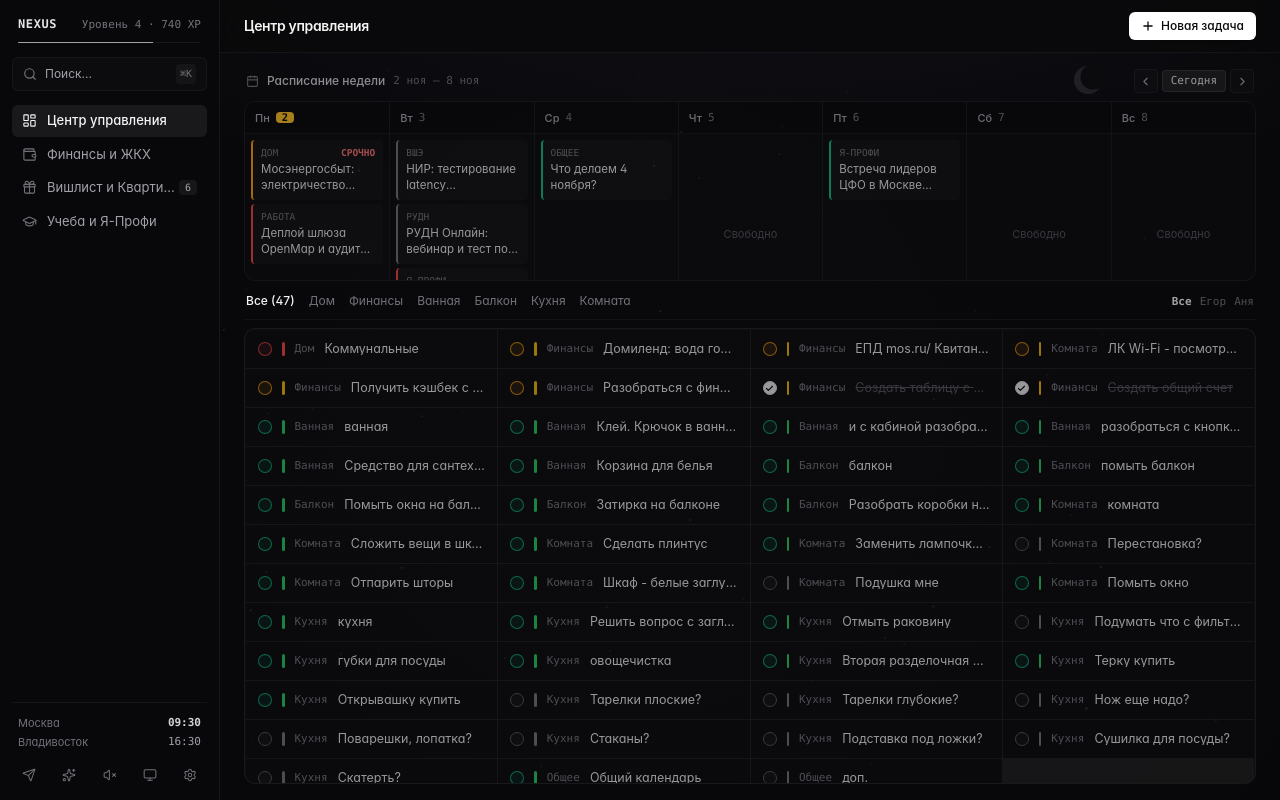
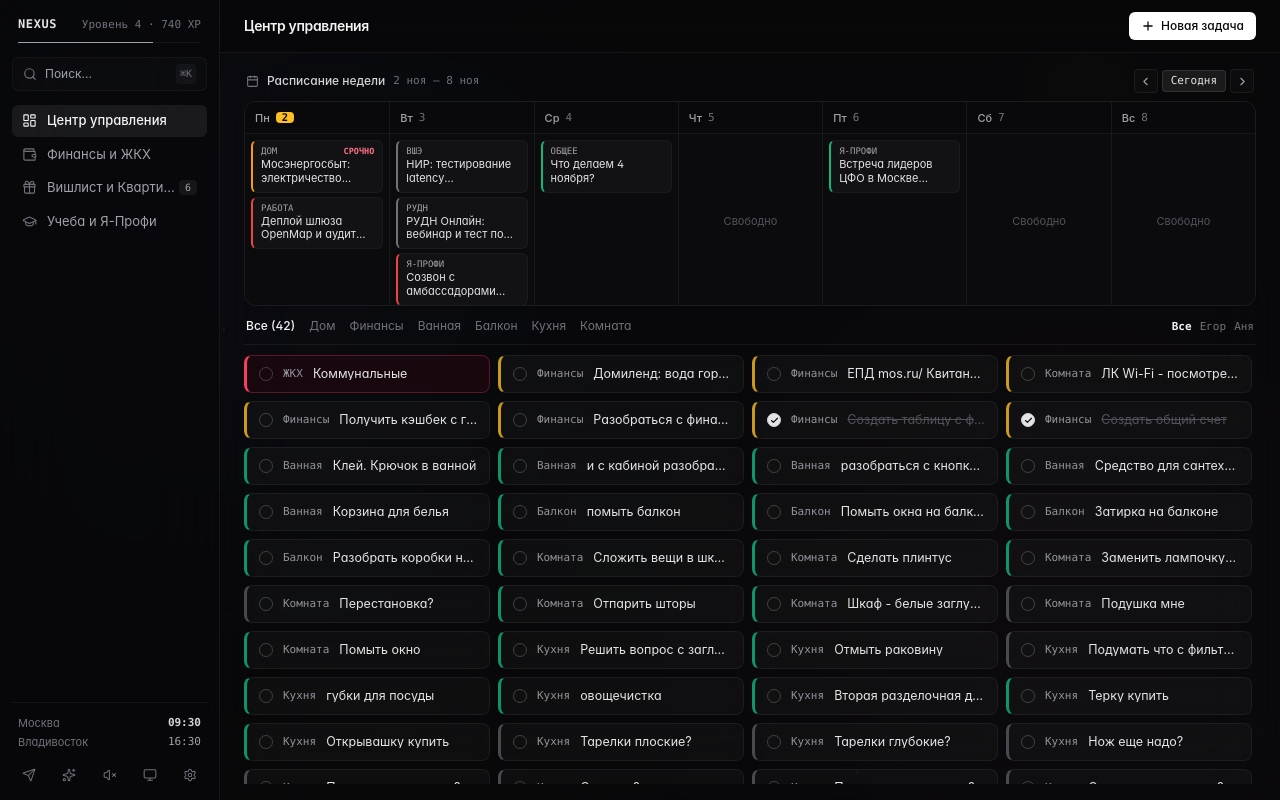
Before and after one commit to ryzenovod/nexus, a React (Vite) app: page / in a window 1280 px wide. Built offline with nearby package versions, Linux system fonts and the light colour scheme.

Commit message:
feat(ui): floating glass capsules with left bracket, eliminate hub tautologies, fix week column height, and multi-layered ambient glass glow

```diff
--- a/src/App.tsx
+++ b/src/App.tsx
@@ -177,18 +177,48 @@ export const App: React.FC = () => {
 
   return (
     <div
-      className={`h-screen overflow-hidden flex text-zinc-100 ${
+      className={`h-screen overflow-hidden flex text-zinc-100 relative ${
         atmosphereMode === 'transparent' || isWidgetMode
           ? 'bg-transparent'
           : 'bg-[#09090b]'
       }`}
     >
+      {/* Multi-layered Ambient Glass Glow (macOS / Raycast style: deep indigo top-left, warm amber/purple bottom-right) */}
+      {!isWidgetMode && atmosphereMode !== 'transparent' && (
+        <div className="fixed inset-0 pointer-events-none z-0 overflow-hidden">
+          {/* Deep Indigo glow (top-left) */}
+          <div
+            className="absolute -top-[15%] -left-[10%] w-[55vw] h-[55vw] rounded-full blur-[140px] opacity-75"
+            style={{
+              background:
+                'radial-gradient(circle, rgba(79, 70, 229, 0.14) 0%, rgba(59, 130, 246, 0.05) 50%, transparent 70%)',
+            }}
+          />
+          {/* Warm twilight amber / purple glow (bottom-right) */}
+          <div
+            className="absolute -bottom-[15%] -right-[10%] w-[50vw] h-[50vw] rounded-full blur-[150px] opacity-70"
+            style={{
+              background:
+                'radial-gradient(circle, rgba(217, 119, 6, 0.08) 0%, rgba(168, 85, 247, 0.07) 45%, transparent 70%)',
+            }}
+          />
+          {/* Central subtle twilight depth */}
+          <div
+            className="absolute top-[35%] left-[30%] w-[40vw] h-[40vw] rounded-full blur-[160px] opacity-50"
+            style={{
+              background:
+                'radial-gradient(circle, rgba(129, 140, 248, 0.05) 0%, transparent 70%)',
+            }}
+          />
+        </div>
+      )}
+
       {/* Procedural Animated Canvas: Starry Twilight with subtle depth */}
       <StarryTwilightCanvas mode={atmosphereMode} />
 
       {/* RULE 1: DESKTOP APP SHELL - LEFT SIDEBAR */}
       {!isWidgetMode && (
-        <div className="hidden md:flex">
+        <div className="hidden md:flex relative z-10">
           <Sidebar
             activeTab={activeTab}
             onTabChange={setActiveTab}
@@ -204,10 +234,10 @@ export const App: React.FC = () => {
       )}
 
       {/* RULE 1 & 4: RIGHT MAIN CANVAS (NO GLOBAL SCROLL, PERFECT 100VH VIEWPORT) */}
-      <div className="flex-1 h-screen overflow-hidden flex flex-col min-w-0 bg-[radial-gradient(ellipse_80%_50%_at_50%_-20%,rgba(120,119,198,0.12),transparent)]">
+      <div className="flex-1 h-screen overflow-hidden flex flex-col min-w-0 bg-[#09090b]/35 backdrop-blur-2xl relative z-10">
         {/* Top Slim Header Bar */}
         {!isWidgetMode && (
-          <header className="px-6 py-3 flex items-center justify-between border-b border-white/[0.05] bg-[#09090b]/80 backdrop-blur-xl shrink-0">
+          <header className="px-6 py-3 flex items-center justify-between border-b border-white/[0.06] bg-[#09090b]/70 backdrop-blur-2xl shrink-0">
             <h1 className="text-sm font-semibold tracking-tight text-zinc-100">
               {tabTitles[activeTab]}
             </h1>
--- a/src/components/command-center/InboxGrid.tsx
+++ b/src/components/command-center/InboxGrid.tsx
@@ -31,6 +31,11 @@ interface InboxGridProps {
 
 type QuickFilter = 'all' | 'home' | 'finances' | 'bathroom' | 'balcony' | 'kitchen' | 'room';
 
+const isHubZoneHeader = (task: NexusTask): boolean => {
+  const title = (task.title || '').toLowerCase().trim();
+  return ['ванная', 'балкон', 'комната', 'кухня', 'доп.', 'дополнительно', 'прихожая'].includes(title);
+};
+
 export const InboxGrid: React.FC<InboxGridProps> = ({
   tasks,
   selectedAssignee,
@@ -46,12 +51,15 @@ export const InboxGrid: React.FC<InboxGridProps> = ({
 
   const [activeFilter, setActiveFilter] = useState<QuickFilter>('all');
 
-  // Filter tasks belonging to inbox
+  // Filter tasks belonging to inbox (excluding redundant empty zone-header tasks)
   const inboxTasks = useMemo(() => {
     return tasks.filter((task) => {
       if (task.date !== 'inbox') return false;
 
-      // Assignee
+      // Exclude empty technical zone headers ("ванная", "балкон", "комната", "кухня")
+      if (isHubZoneHeader(task)) return false;
+
+      // Assignee filter
       if (selectedAssignee !== 'all' && task.assignee !== selectedAssignee) {
         return false;
       }
@@ -59,11 +67,11 @@ export const InboxGrid: React.FC<InboxGridProps> = ({
       // Quick tabs
       if (activeFilter === 'home') {
         const cat = (task.category || '').toLowerCase();
-        return cat.includes('дом') || cat.includes('покупк') || task.room;
+        return cat.includes('дом') || cat.includes('покупк') || (task.room && task.room !== 'Все');
       }
       if (activeFilter === 'finances') {
         const cat = (task.category || '').toLowerCase();
-        return cat.includes('финанс') || cat.includes('жкх') || task.bracketColor === 'finance';
+        return cat.includes('финанс') || cat.includes('жкх') || task.bracketColor === 'finance' || task.title.toLowerCase().includes('коммунальн');
       }
       if (activeFilter === 'bathroom') return task.room === 'Ванная';
       if (activeFilter === 'balcony') return task.room === 'Балкон';
@@ -74,7 +82,9 @@ export const InboxGrid: React.FC<InboxGridProps> = ({
     });
   }, [tasks, selectedAssignee, activeFilter]);
 
-  const totalInboxCount = tasks.filter((t) => t.date === 'inbox').length;
+  const totalInboxCount = useMemo(() => {
+    return tasks.filter((t) => t.date === 'inbox' && !isHubZoneHeader(t)).length;
+  }, [tasks]);
 
   const filterTabs: { id: QuickFilter; label: string }[] = [
     { id: 'all', label: `Все (${totalInboxCount})` },
@@ -89,9 +99,9 @@ export const InboxGrid: React.FC<InboxGridProps> = ({
   return (
     <div
       ref={setNodeRef}
-      className="flex-1 flex flex-col min-h-0 space-y-2 select-none"
+      className="flex-1 flex flex-col min-h-0 space-y-2.5 select-none"
     >
-      {/* RULE 2: SINGLE CLEAN HEADER ROW WITH MINIMALIST TEXT TABS */}
+      {/* SINGLE CLEAN HEADER ROW WITH MINIMALIST TEXT TABS */}
       <div className="flex items-center justify-between text-xs px-0.5 border-b border-white/[0.06] pb-2 shrink-0">
         {/* Left minimal text tabs */}
         <div className="flex items-center gap-3.5 overflow-x-auto no-scrollbar">
@@ -136,13 +146,13 @@ export const InboxGrid: React.FC<InboxGridProps> = ({
         </div>
       </div>
 
-      {/* RULE 2: HAIRLINE 4-COLUMN BENTO MATRIX (h-[38px] ROW, GAP 1px, MONOLITHIC COCKPIT) */}
+      {/* FLOATING 4-COLUMN BENTO GRID OF COMPACT GLASS CAPSULES (gap-2, h-[38px]) */}
       <div
-        className={`flex-1 overflow-y-auto min-h-0 rounded-xl border border-white/[0.07] bg-white/[0.04] p-[1px] transition-colors ${
-          isOver ? 'ring-1 ring-white/30' : ''
+        className={`flex-1 overflow-y-auto min-h-0 pr-1 transition-colors ${
+          isOver ? 'ring-1 ring-white/30 rounded-xl' : ''
         }`}
       >
-        <div className="grid grid-cols-1 sm:grid-cols-2 lg:grid-cols-4 gap-[1px] bg-white/[0.05]">
+        <div className="grid grid-cols-1 sm:grid-cols-2 lg:grid-cols-4 gap-2">
           {inboxTasks.map((task) => (
             <SortableGlassCard
               key={task.id}
@@ -155,7 +165,7 @@ export const InboxGrid: React.FC<InboxGridProps> = ({
           ))}
 
           {inboxTasks.length === 0 && (
-            <div className="col-span-full py-12 text-center text-xs text-zinc-600 bg-[#0b0b0e]">
+            <div className="col-span-full py-12 text-center text-xs text-zinc-500 bg-white/[0.02] border border-white/[0.06] rounded-lg">
               Нет задач в выбранной категории
             </div>
           )}
--- a/src/components/command-center/WeekPlanner.tsx
+++ b/src/components/command-center/WeekPlanner.tsx
@@ -87,7 +87,7 @@ const DayColumn: React.FC<DayColumnProps> = ({
       </div>
 
       {/* Task List inside day */}
-      <div className="flex-1 p-1.5 space-y-1 overflow-y-auto no-scrollbar">
+      <div className="flex-1 p-1.5 space-y-1 overflow-y-auto max-h-[175px] [scrollbar-width:none] [&::-webkit-scrollbar]:hidden">
         {tasks.map((task) => {
           const borderColor = getBorderColor(task.bracketColor);
           const tag = cleanCategory(task.category || 'Задача');
@@ -96,17 +96,17 @@ const DayColumn: React.FC<DayColumnProps> = ({
             <div
               key={task.id}
               onClick={() => onTaskClick(task)}
-              className={`p-1.5 px-2 rounded bg-white/[0.025] hover:bg-white/[0.06] border-l-2 ${borderColor} transition-colors cursor-pointer select-none text-left ${
+              className={`py-1.5 px-2 rounded-md bg-white/[0.03] hover:bg-white/[0.06] border-l-[2.5px] ${borderColor} border border-white/[0.04] transition-all cursor-pointer select-none text-left ${
                 task.completed ? 'opacity-40 grayscale line-through' : ''
               }`}
             >
-              <div className="flex items-center justify-between gap-1 text-[9.5px] font-mono uppercase text-zinc-500 mb-0.5 truncate">
+              <div className="flex items-center justify-between gap-1 text-[9px] font-mono uppercase text-zinc-400 mb-0.5 truncate leading-none">
                 <span className="truncate">{tag}</span>
                 {task.isOverdue && !task.completed && (
-                  <span className="text-red-400 font-semibold">Срочно</span>
+                  <span className="text-rose-400 font-semibold text-[8.5px]">Срочно</span>
                 )}
               </div>
-              <div className="text-[11.5px] font-normal text-zinc-200 leading-snug line-clamp-2 break-words">
+              <div className="text-[11px] font-normal text-zinc-200 leading-tight line-clamp-2 break-words">
                 {task.title}
               </div>
             </div>
@@ -221,7 +221,7 @@ export const WeekPlanner: React.FC<WeekPlannerProps> = ({
       </div>
 
       {/* RULE 3: SEAMLESS MONOLITHIC 7-DAY MATRIX (Amie / Notion Calendar style) */}
-      <div className="grid grid-cols-7 divide-x divide-white/[0.06] border border-white/[0.07] rounded-xl bg-[#0b0b0e] overflow-hidden h-[180px] shadow-sm">
+      <div className="grid grid-cols-7 divide-x divide-white/[0.06] border border-white/[0.07] rounded-xl bg-[#0b0b0e] overflow-hidden min-h-[195px] max-h-[220px] h-[205px] shadow-sm">
         {days.map((day) => (
           <DayColumn
             key={day.dateString}
--- a/src/components/navigation/Sidebar.tsx
+++ b/src/components/navigation/Sidebar.tsx
@@ -68,7 +68,7 @@ export const Sidebar: React.FC<SidebarProps> = ({
   const levelProgress = Math.min(100, (gamification.xp / (gamification.nextLevelXp || 1000)) * 100);
 
   return (
-    <aside className="w-[220px] shrink-0 border-r border-white/[0.06] bg-[#08080a] flex flex-col justify-between p-3 select-none z-20">
+    <aside className="w-[220px] shrink-0 border-r border-white/[0.06] bg-[#08080a]/80 backdrop-blur-2xl flex flex-col justify-between p-3 select-none z-20">
       {/* TOP SECTION: Brand & Navigation */}
       <div className="space-y-3.5">
         {/* Brand Block without loud colors */}
--- a/src/components/visual/GlassCard.tsx
+++ b/src/components/visual/GlassCard.tsx
@@ -1,7 +1,7 @@
 import React from 'react';
 import { motion } from 'framer-motion';
 import { Check } from 'lucide-react';
-import { NexusTask, BracketColor } from '../../types/nexus';
+import { NexusTask } from '../../types/nexus';
 
 interface GlassCardProps {
   task: NexusTask;
@@ -14,42 +14,51 @@ interface GlassCardProps {
 }
 
 const getCleanTag = (task: NexusTask): string => {
+  const titleLower = (task.title || '').toLowerCase();
+  if (
+    titleLower.includes('коммунальн') ||
+    task.tags?.includes('жкх') ||
+    task.id === 'task-hub-communal'
+  ) {
+    return 'ЖКХ';
+  }
   if (task.room && task.room !== 'Все') {
     return task.room;
   }
   const raw = task.category || 'Дом';
-  return raw.replace(/[📦🎓🏆💼🚀💰🛒📋💕✨!]/g, '').trim().split(' ')[0] || 'Дом';
+  const clean = raw.replace(/[📦🎓🏆💼🚀💰🛒📋💕✨!]/g, '').trim().split(' ')[0] || 'Дом';
+  if (clean === 'Для') return 'Дом';
+  return clean;
 };
 
-const getBracketHex = (color: BracketColor): string => {
-  switch (color) {
+const getCardBracketClass = (task: NexusTask): string => {
+  const titleLower = (task.title || '').toLowerCase();
+  const isCommunal =
+    titleLower.includes('коммунальн') ||
+    task.tags?.includes('жкх') ||
+    task.id === 'task-hub-communal';
+
+  if (isCommunal) {
+    return 'border-l-rose-500 bg-rose-950/25 hover:bg-rose-950/35 border-rose-500/30';
+  }
+
+  const isNeutralWish = task.bracketColor === 'neutral' || task.title.includes('?');
+  if (isNeutralWish) {
+    return 'border-l-zinc-500/60 bg-white/[0.03] hover:bg-white/[0.06] border-white/[0.06]';
+  }
+
+  switch (task.bracketColor) {
     case 'critical':
-      return '#ef4444'; // Red
+      return 'border-l-rose-500 bg-rose-950/20 hover:bg-rose-950/30 border-rose-500/25';
     case 'active':
-      return '#22c55e'; // Emerald
+      return 'border-l-emerald-500/80 bg-white/[0.03] hover:bg-white/[0.06] border-white/[0.06]';
     case 'finance':
-      return '#eab308'; // Amber
+      return 'border-l-amber-400/80 bg-white/[0.03] hover:bg-white/[0.06] border-white/[0.06]';
     case 'cyber':
+      return 'border-l-sky-500/80 bg-white/[0.03] hover:bg-white/[0.06] border-white/[0.06]';
     case 'neutral':
     default:
-      return '#71717a'; // Zinc
-  }
-};
-
-const getStatusCircleClass = (color: BracketColor, completed: boolean): string => {
-  if (completed) {
-    return 'border-zinc-300 bg-zinc-200 text-zinc-950';
-  }
-  switch (color) {
-    case 'critical':
-      return 'border-red-500/80 hover:border-red-400 bg-red-500/10';
-    case 'active':
-      return 'border-emerald-500/80 hover:border-emerald-400 bg-emerald-500/10';
-    case 'finance':
-      return 'border-amber-500/80 hover:border-amber-400 bg-amber-500/10';
-    case 'neutral':
-    default:
-      return 'border-zinc-600 hover:border-zinc-400 bg-zinc-900/60';
+      return 'border-l-zinc-500/60 bg-white/[0.03] hover:bg-white/[0.06] border-white/[0.06]';
   }
 };
 
@@ -59,9 +68,8 @@ export const GlassCard: React.FC<GlassCardProps> = ({
   onClick,
   isDragging = false,
 }) => {
-  const bracketHex = getBracketHex(task.bracketColor);
-  const statusCircleClass = getStatusCircleClass(task.bracketColor, task.completed);
   const tag = getCleanTag(task);
+  const cardBracketClass = getCardBracketClass(task);
 
   return (
     <motion.div
@@ -71,31 +79,29 @@ export const GlassCard: React.FC<GlassCardProps> = ({
       exit={{ opacity: 0 }}
       transition={{ duration: 0.15 }}
       onClick={() => onClick && onClick(task)}
-      className={`h-[38px] px-3 py-1.5 flex items-center gap-2.5 bg-[#0b0b0e] hover:bg-[#121217] transition-colors select-none cursor-pointer group min-w-0 ${
+      className={`h-[38px] px-3 flex items-center gap-2.5 rounded-lg border-l-[3px] border backdrop-blur-md transition-all select-none cursor-pointer group min-w-0 ${cardBracketClass} ${
         task.completed ? 'opacity-40' : ''
       } ${isDragging ? 'z-50 shadow-2xl ring-1 ring-white/20' : ''}`}
     >
-      {/* Linear Status Circle (No ugly square checkboxes!) */}
+      {/* Quiet Neutral Status Circle (Doesn't fight with colored left bracket) */}
       <button
         type="button"
         onClick={(e) => {
           e.stopPropagation();
           onToggle(task.id);
         }}
-        className={`w-3.5 h-3.5 rounded-full border shrink-0 flex items-center justify-center transition-all ${statusCircleClass}`}
+        className={`w-3.5 h-3.5 rounded-full border shrink-0 flex items-center justify-center transition-all ${
+          task.completed
+            ? 'border-zinc-300 bg-zinc-200 text-zinc-950'
+            : 'border-white/20 group-hover:border-white/60 bg-transparent'
+        }`}
         aria-label={task.completed ? 'Отметить невыполненной' : 'Отметить выполненной'}
       >
         {task.completed && <Check size={9} strokeWidth={3} />}
       </button>
 
-      {/* Tiny vertical indicator capsule (2.5px x 14px) */}
-      <span
-        className="w-[2.5px] h-3.5 rounded-full shrink-0"
-        style={{ backgroundColor: bracketHex }}
-      />
-
-      {/* Clean tag (no emoji!) */}
-      <span className="text-[11px] text-zinc-500 font-mono shrink-0 select-none">
+      {/* Clean category tag */}
+      <span className="text-[11px] text-zinc-400/90 font-mono shrink-0 select-none">
         {tag}
       </span>
 
--- a/src/components/visual/StarryTwilightCanvas.tsx
+++ b/src/components/visual/StarryTwilightCanvas.tsx
@@ -53,14 +53,14 @@ export const StarryTwilightCanvas: React.FC<StarryTwilightCanvasProps> = ({ mode
     let stars: Star[] = [];
     const initStars = () => {
       stars = [];
-      const count = Math.floor((width * height) / 10000);
+      const count = Math.floor((width * height) / 9000);
       for (let i = 0; i < count; i++) {
         stars.push({
           x: Math.random() * width,
           y: Math.random() * height,
-          size: Math.random() * 1.0 + 0.4,
-          alpha: Math.random() * 0.4 + 0.1,
-          twinkleSpeed: (Math.random() * 0.006 + 0.002) * (Math.random() > 0.5 ? 1 : -1),
+          size: Math.random() * 1.1 + 0.4,
+          alpha: Math.random() * 0.5 + 0.15,
+          twinkleSpeed: (Math.random() * 0.007 + 0.002) * (Math.random() > 0.5 ? 1 : -1),
         });
       }
     };
@@ -83,20 +83,20 @@ export const StarryTwilightCanvas: React.FC<StarryTwilightCanvasProps> = ({ mode
     };
     window.addEventListener('nexus-task-completed', onTaskCompletedEvent);
 
-    // Draw subtle minimal crescent moon
+    // Draw subtle minimal crescent moon using transparent destination-out
     const drawCrescentMoon = () => {
       ctx.save();
       const moonX = width * 0.85;
       const moonY = height * 0.10;
-      const radius = 14;
+      const radius = 13;
 
-      ctx.fillStyle = 'rgba(255, 255, 255, 0.25)';
+      ctx.fillStyle = 'rgba(255, 255, 255, 0.35)';
       ctx.beginPath();
       ctx.arc(moonX, moonY, radius, 0, Math.PI * 2);
       ctx.fill();
 
-      // Cutout with pure obsidian background
-      ctx.fillStyle = '#09090b';
+      // Cutout with transparent destination-out
+      ctx.globalCompositeOperation = 'destination-out';
       ctx.beginPath();
       ctx.arc(moonX + 5, moonY - 3, radius * 0.9, 0, Math.PI * 2);
       ctx.fill();
@@ -104,27 +104,9 @@ export const StarryTwilightCanvas: React.FC<StarryTwilightCanvasProps> = ({ mode
       ctx.restore();
     };
 
-    // Main render loop
+    // Main render loop: transparent clear so ambient gradient shines through
     const render = () => {
       ctx.clearRect(0, 0, width, height);
-
-      // Deep, pure obsidian dark surface (#09090b)
-      ctx.fillStyle = '#09090b';
-      ctx.fillRect(0, 0, width, height);
-
-      // Subtle monochromatic vignette
-      const vignette = ctx.createRadialGradient(
-        width * 0.5,
-        height * 0.5,
-        width * 0.2,
-        width * 0.5,
-        height * 0.5,
-        width * 0.85
-      );
-      vignette.addColorStop(0, 'rgba(18, 18, 22, 0.3)');
-      vignette.addColorStop(1, 'rgba(0, 0, 0, 0.6)');
-      ctx.fillStyle = vignette;
-      ctx.fillRect(0, 0, width, height);
 
       // Draw subtle crescent moon
       drawCrescentMoon();
@@ -133,11 +115,11 @@ export const StarryTwilightCanvas: React.FC<StarryTwilightCanvasProps> = ({ mode
       ctx.save();
       stars.forEach((star) => {
         star.alpha += star.twinkleSpeed;
-        if (star.alpha > 0.5 || star.alpha < 0.1) {
+        if (star.alpha > 0.65 || star.alpha < 0.15) {
           star.twinkleSpeed = -star.twinkleSpeed;
         }
 
-        ctx.fillStyle = `rgba(244, 244, 245, ${star.alpha * 0.5})`;
+        ctx.fillStyle = `rgba(244, 244, 245, ${star.alpha * 0.75})`;
         ctx.beginPath();
         ctx.arc(star.x, star.y, star.size, 0, Math.PI * 2);
         ctx.fill();
@@ -153,7 +135,7 @@ export const StarryTwilightCanvas: React.FC<StarryTwilightCanvasProps> = ({ mode
 
         const grad = ctx.createLinearGradient(tailX, tailY, m.x, m.y);
         grad.addColorStop(0, 'rgba(255, 255, 255, 0)');
-        grad.addColorStop(1, `rgba(255, 255, 255, ${m.opacity * 0.5})`);
+        grad.addColorStop(1, `rgba(255, 255, 255, ${m.opacity * 0.7})`);
 
         ctx.strokeStyle = grad;
         ctx.lineWidth = 1;
@@ -192,7 +174,7 @@ export const StarryTwilightCanvas: React.FC<StarryTwilightCanvasProps> = ({ mode
     <canvas
       ref={canvasRef}
       className="fixed inset-0 pointer-events-none z-0 transition-opacity duration-700"
-      style={{ opacity: 0.35 }}
+      style={{ opacity: 0.8 }}
     />
   );
 };
--- a/src/data/nexusInitialData.ts
+++ b/src/data/nexusInitialData.ts
@@ -47,7 +47,7 @@ export const initialTasks: NexusTask[] = [
     notes: 'Хаб-карточка всех коммунальных платежей и квитанций за квартиру.',
     completed: false,
     bracketColor: 'critical',
-    category: 'Дом',
+    category: 'Финансы',
     room: 'Все',
     assignee: 'together',
     date: 'inbox',
```
